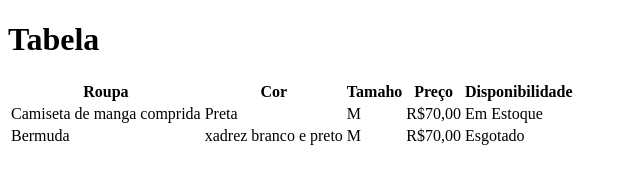
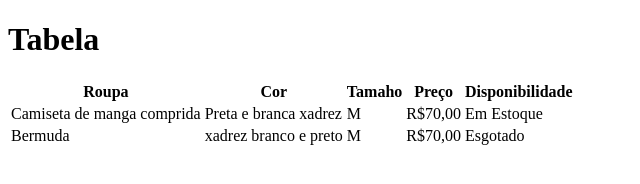
Before and after one commit to Neridian/aula-tabela, a plain HTML site: page index.html in a window 1280 px wide. Shown: the whole page, without its empty margins (0-640 px from the left). Drawn offline with Linux system fonts and the light colour scheme.

Commit message:
alterado cor camiseta

```diff
--- a/index.html
+++ b/index.html
@@ -18,7 +18,7 @@
         </tr>
         <tr>
             <td>Camiseta  de manga comprida</td>
-            <td>Preta</td>
+            <td>Preta e branca xadrez</td>
             <td>M</td>
             <td>R$70,00</td>
             <td>Em Estoque</td>
```
